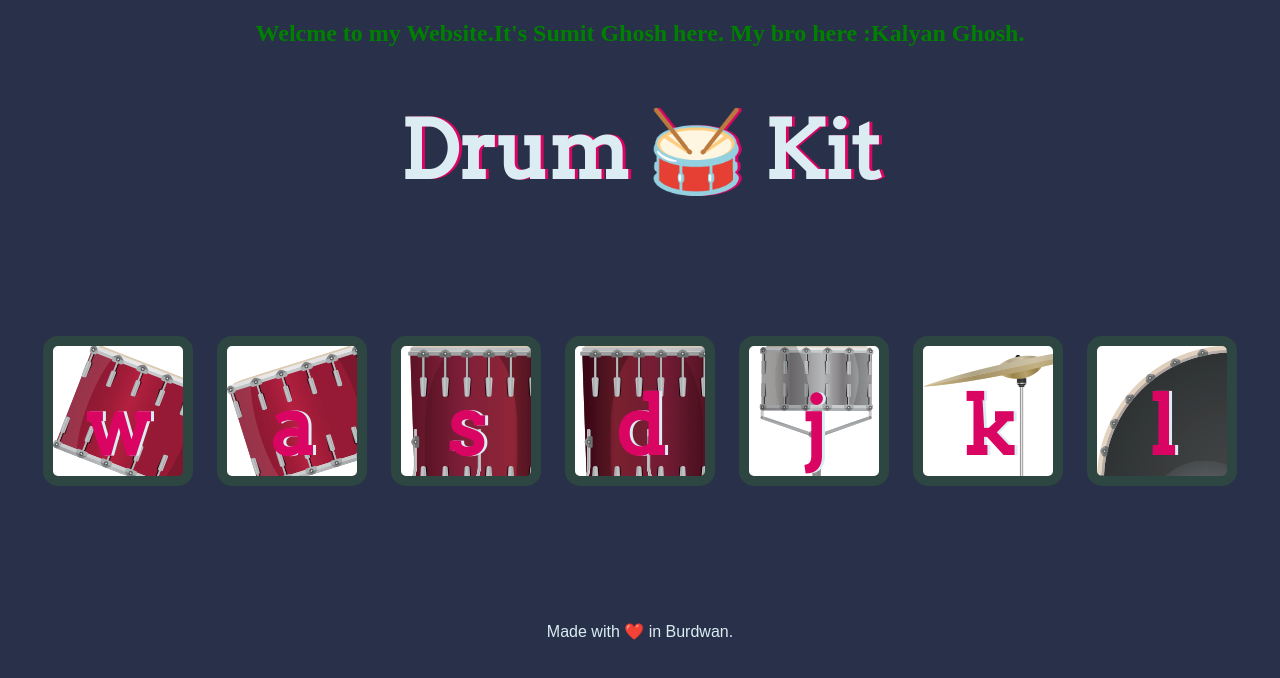
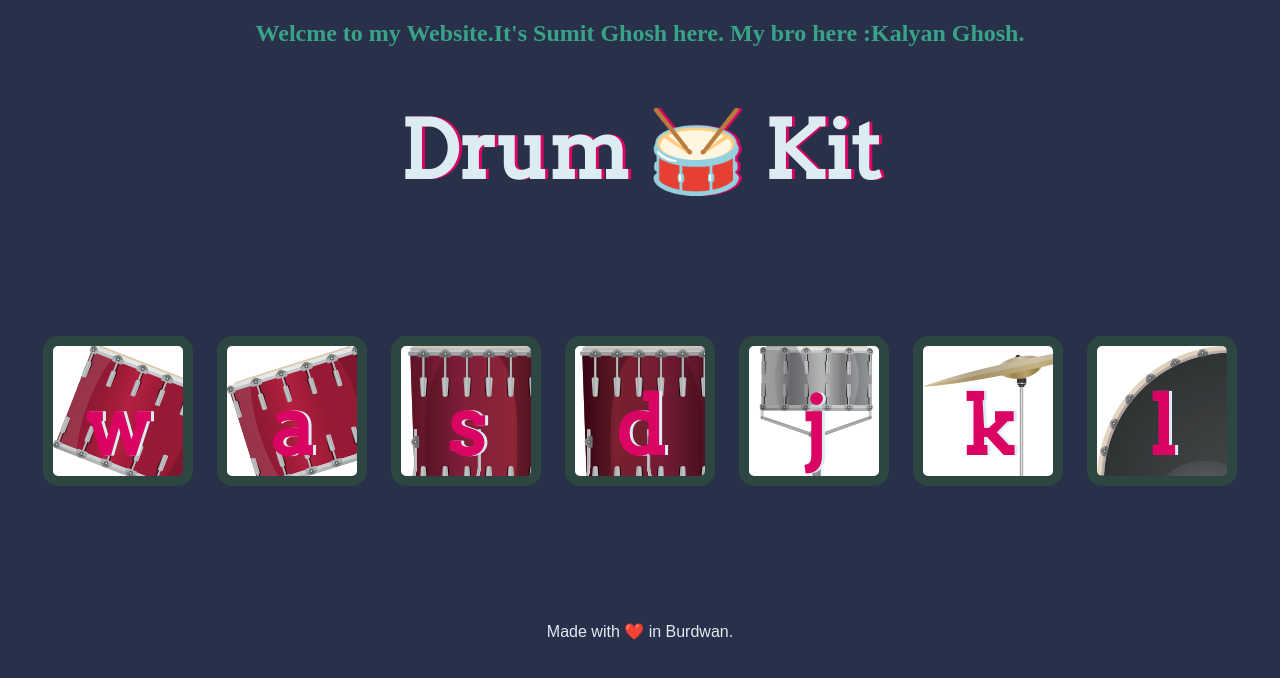
Before and after one commit to sumitghosh-tech/drumkit, a plain HTML site: page index.html in a window 1280 px wide. Drawn offline with Linux system fonts and the light colour scheme.

Commit message:
Update styles.css

```diff
--- a/styles.css
+++ b/styles.css
@@ -13,7 +13,7 @@ h1 {
 
 #as {
 
-  color: green;
+  color: #39A388;
 
 
 }
```
